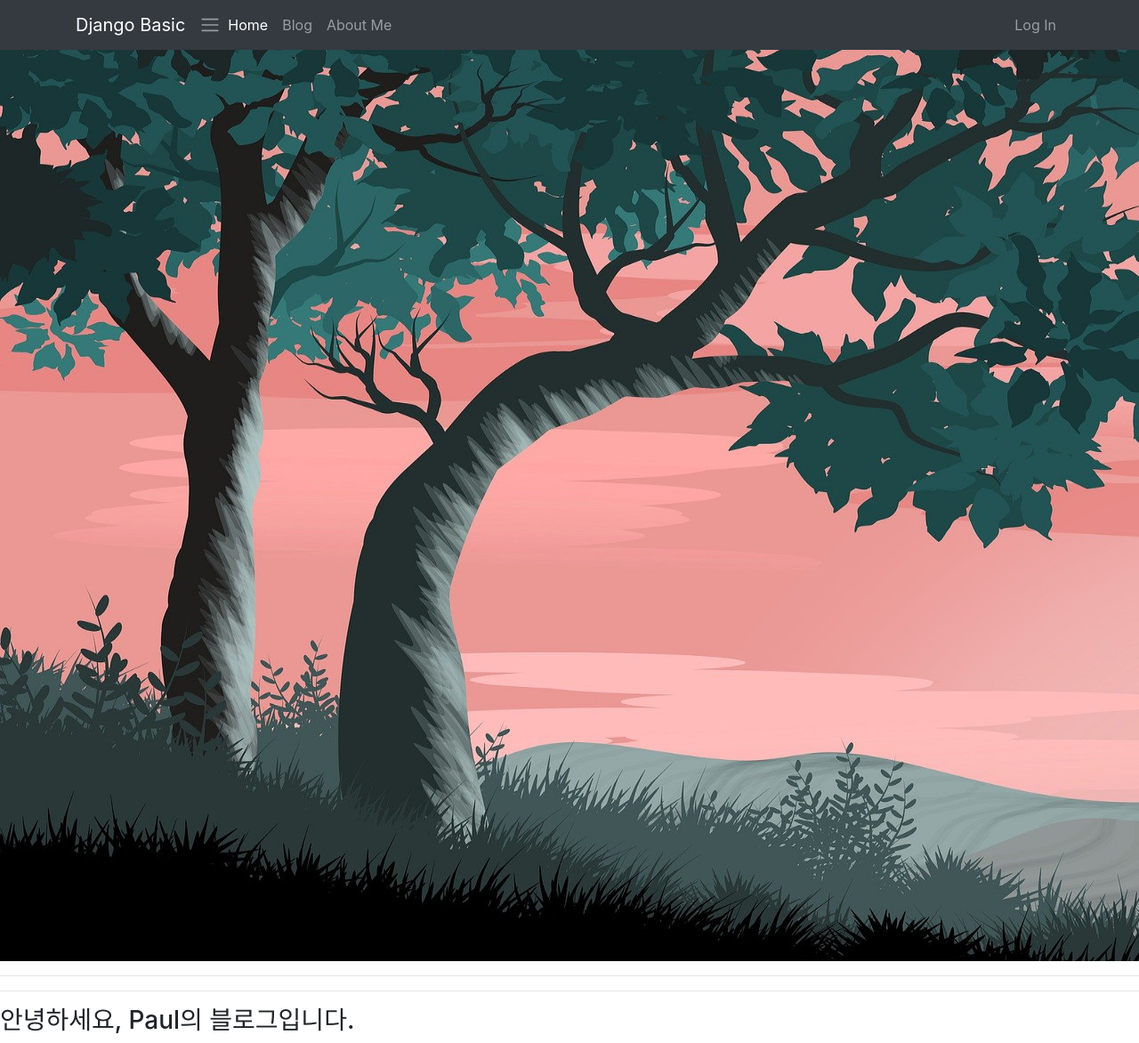
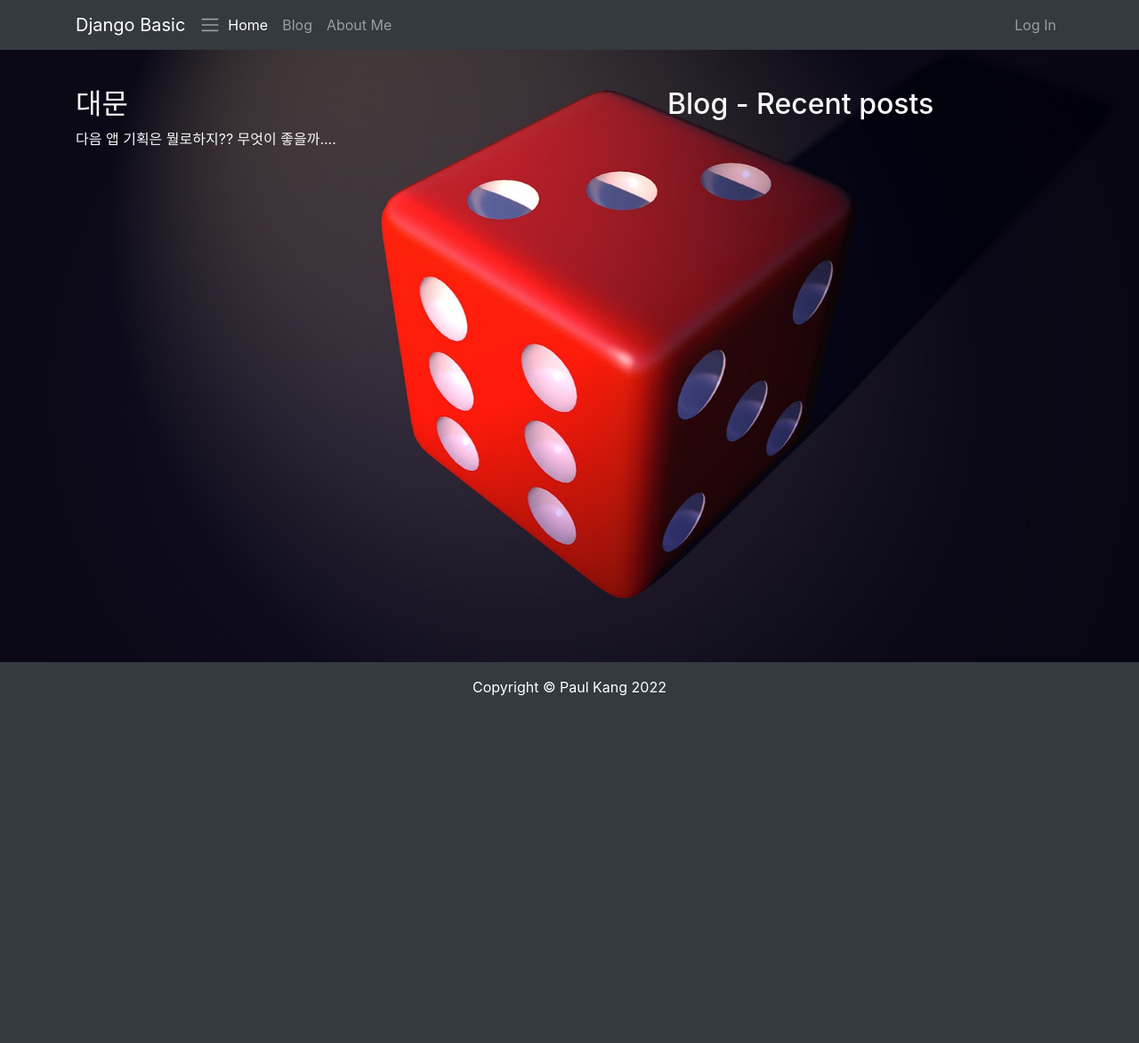
Before and after one commit to yuhanKANG/cakd7_dj, a Django app: page / in a window 1280 px wide; the page is wider, and only the part inside the window is pictured. Shown: that part at 89% size. After the commit the page ends 782 px from the top of that part, so only its background shows below. Run offline with Django 3.2, Linux system fonts and the light colour scheme; data that the repository does not hold is empty; some libraries are stand-ins or nearby versions.

Commit message:
사용자 아바타 보여주기

```diff
--- a/blog/models.py
+++ b/blog/models.py
@@ -67,6 +67,12 @@ class Comment(models.Model):
     created_at = models.DateTimeField(auto_now_add=True)
     modified_at = models.DateTimeField(auto_now=True)
 
+    def get_avatar_url(self):
+        if self.author.socialaccount_set.exists():
+            return self.author.socialaccount_set.first().get_avatar_url()
+        else:
+            return f'https://doitdjango.com/avatar/id/1242/69e8e839d856a4f9/svg/{self.author.email}'
+
     def __str__(self):
         return f'{self.author}::{self.content}'
 
--- a/blog/templates/blog/navbar.html
+++ b/blog/templates/blog/navbar.html
@@ -24,6 +24,12 @@
                 <li class="nav-item dropdown">
                     <a class="nav-link dropdown-toggle" href="#" id="navbarDropdownMenuLink" role="button"
                         data-toggle="dropdown" aria-haspopup="true" aria-expanded="false">
+                        {% if user.socialaccount_set.all.0.get_avatar_url %}
+                            <img class="rounded-circle" width="25px" src="{{ user.socialaccount_set.all.0.get_avatar_url }}" alt="">
+                        {% else %}
+                            <img class="rounded-circle" src="https://doitdjango.com/avatar/id/1242/69e8e839d856a4f9/svg/{{ user.email }}">
+                        {% endif %}
+                        &nbsp;
                         {{ user.username }}
                     </a>
                     <div class="dropdown-menu" aria-labelledby="navbarDropdownMenuLink">
--- a/blog/templates/blog/post_detail.html
+++ b/blog/templates/blog/post_detail.html
@@ -101,7 +101,7 @@
             {% for comment in post.comment_set.iterator %}
             <!-- Single comment-->
             <div class="media mb-4" id="comment-{{ comment.pk }}">
-                <img class="d-flex mr-3 rounded-circle" src="http://placehold.it/50x50" alt="">
+                <img class="d-flex mr-3 rounded-circle" src="{{ comment.get_avatar_url }}" alt="{{ comment.author }}" width="60px">
                 <div class="media-body">
                     <!-- 로그인한 방문자가 댓글의 작성자(author)인 경우 edit버튼 구성 -->
                     {% if user.is_authenticated and comment.author == user %}
--- a/single_pages/static/single_pages/css/landing.css
+++ b/single_pages/static/single_pages/css/landing.css
@@ -1,5 +1,5 @@
 body {
-    background: url('../images/landscape-ga18b156eb_1920.jpg') no-repeat center center fixed;
+    background: url('/static/single_pages/images/dice.jpg') no-repeat center center fixed;
     -webkit-background-size: cover;
     -moz-background-size: cover;
     background-size: cover;
@@ -13,3 +13,7 @@ section {
 .card {
     background-color: rgba(255, 255, 255, 0.6);
 }
+
+/* h3 {
+    color:white;
+} */
--- a/single_pages/templates/single_pages/landing.html
+++ b/single_pages/templates/single_pages/landing.html
@@ -3,23 +3,51 @@
 <html lang="ko">
 <head>
     <meta charset="UTF-8">
+    <title>Blog</title>
+
+    <link rel="stylesheet" href="{% static 'blog/bootstrap/bootstrap.min.css' %}" media="screen">
+    <link rel="stylesheet" href="{% static 'single_pages/css/landing.css' %}" media="screen">
+
     <link rel="stylesheet" href="https://cdn.jsdelivr.net/npm/bootstrap@4.5.3/dist/css/bootstrap.min.css">
     <script src="https://cdn.jsdelivr.net/npm/bootstrap@4.5.3/dist/js/bootstrap.bundle.min.js"></script>
     <script src="https://kit.fontawesome.com/97023c25d9.js" crossorigin="anonymous"></script>
 
-    <title>Blog</title>
-    <link rel = "stylesheet" href="{% static 'blog/bootstrap/bootstrap.min.css' %}"
-    media = "screen">
-
-    <img src ="../../static/single_pages/images/landscape-ga18b156eb_1920.jpg" width="1920" height="1080">
 </head>
 <body>
     <!-- navbar.html 끌어오기 -->
     {% include 'blog/navbar_home.html' %}
     <hr>
     <hr>
-    <h3>안녕하세요, Paul의 블로그입니다.</h3>
+    <section>
+        <div class="container">
+            <div class="row justify-content-between">
+                <div class="col-lg-6 text-light">
+                    <h2 class="mt-5">대문</h2>
+                    <p>다음 앱 기획은 뭘로하지?? 무엇이 좋을까....<p>
+                </div>
+                <div class="col-lg-5 mt-5">
+                    <h2 class="text-light">Blog - Recent posts</h2>
+                    {% for post in recent_posts %}
+                        <div class="card mt-1">
+                            <div class="card-body">
+                                <h6><a href="{{ post.get_absolute_url }}" class="text-decoration-none text-dark">{{ post.title }}</a></h6>
+                                <span class="badge badge-pill badge-light float-right">
+                                    {{ post.author.username }}
+                                    &nbsp;
+                                    &nbsp;
+                                    {{ post.created_at }}
+                                </span>
+                            </div>
+                        </div>
+                    {% endfor %}
+                </div>
+            </div>
+        </div>
+    </section>
 
+    <div class="fixed-bottom">
+        {% include 'blog/footer.html' %}
+    </div>
 
     <script src="https://code.jquery.com/jquery-3.5.1.slim.min.js"></script>
     <script src="https://cdn.jsdelivr.net/npm/bootstrap@4.5.3/dist/js/bootstrap.min.js"></script>
--- a/single_pages/views.py
+++ b/single_pages/views.py
@@ -1,9 +1,14 @@
 from django.shortcuts import render
+from blog.models import Post
 
 def landing(request):
+    recent_posts = Post.objects.order_by('-pk')[:3]
     return render(
         request,
-        'single_pages/landing.html'
+        'single_pages/landing.html',
+        {
+            'recent_posts': recent_posts,
+        }
     )
 
 def about_me(request):
```
Also changed, not shown: single_pages/static/single_pages/images/dice.jpg (added).
